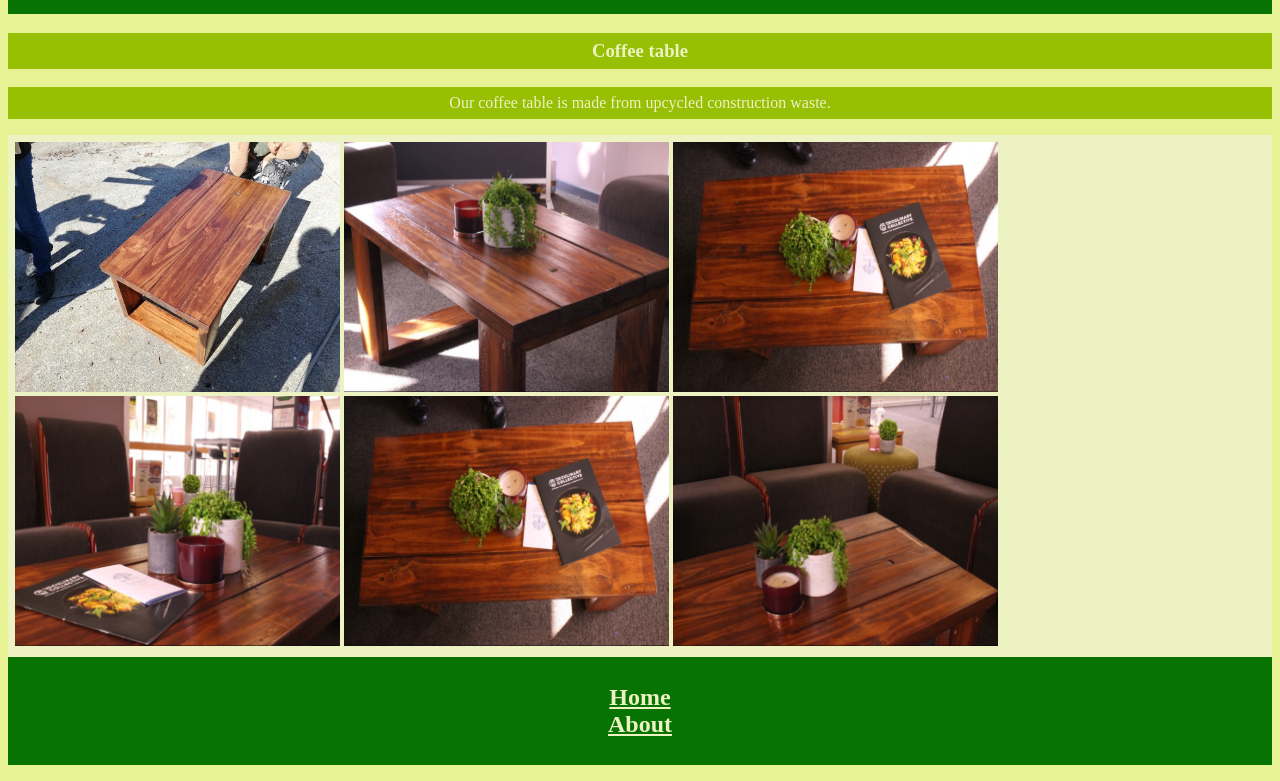
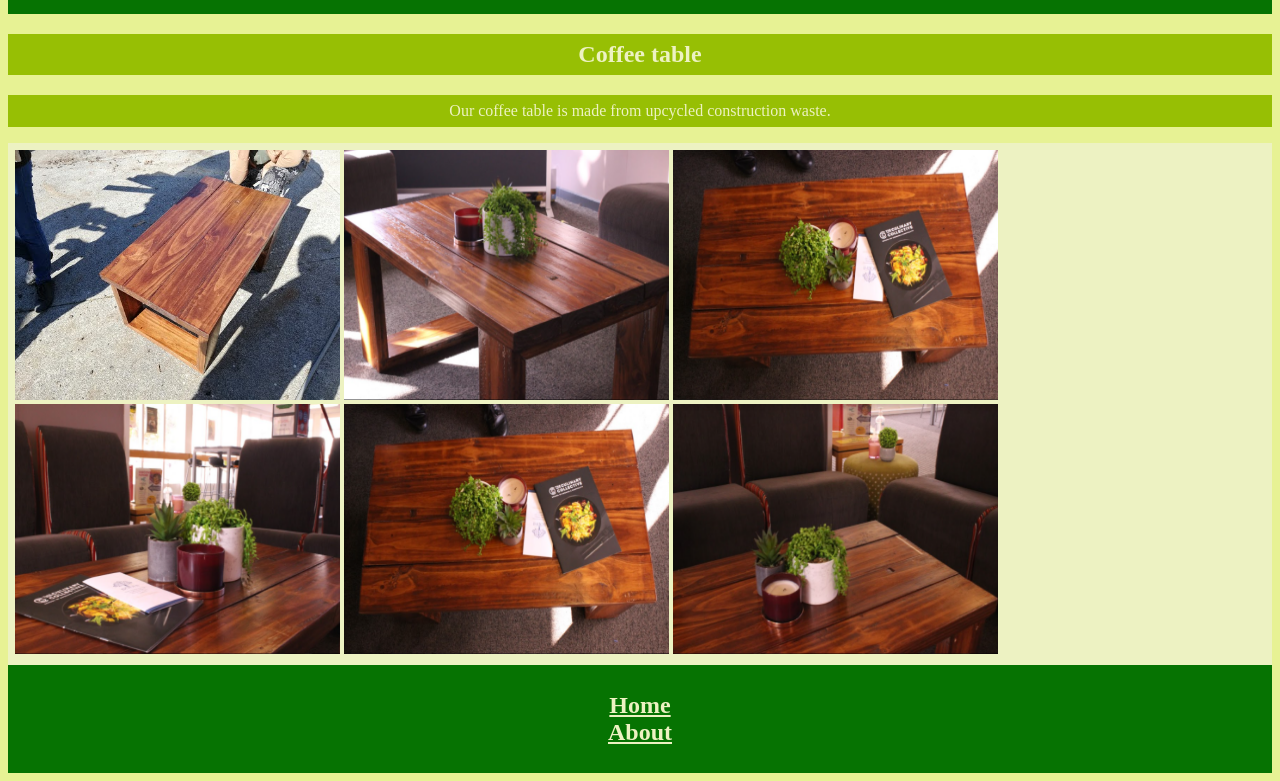
Before and after one commit to Does-a-thingy/Rewooded, a plain HTML site: page product.html in a window 1280 px wide. Shown: the part 88-869 px from the top of the page. Drawn offline with Linux system fonts and the light colour scheme.

Commit message:
Update product.html

```diff
--- a/product.html
+++ b/product.html
@@ -11,9 +11,9 @@
             Our Product
          </h1>
       </header>
-      <h3 class='subh'>
+      <h2 class='subh'>
          Coffee table
-      </h3>
+      </h2>
       <p class='mtext'>
          Our coffee table is made from upcycled construction waste.
       </p>
```
